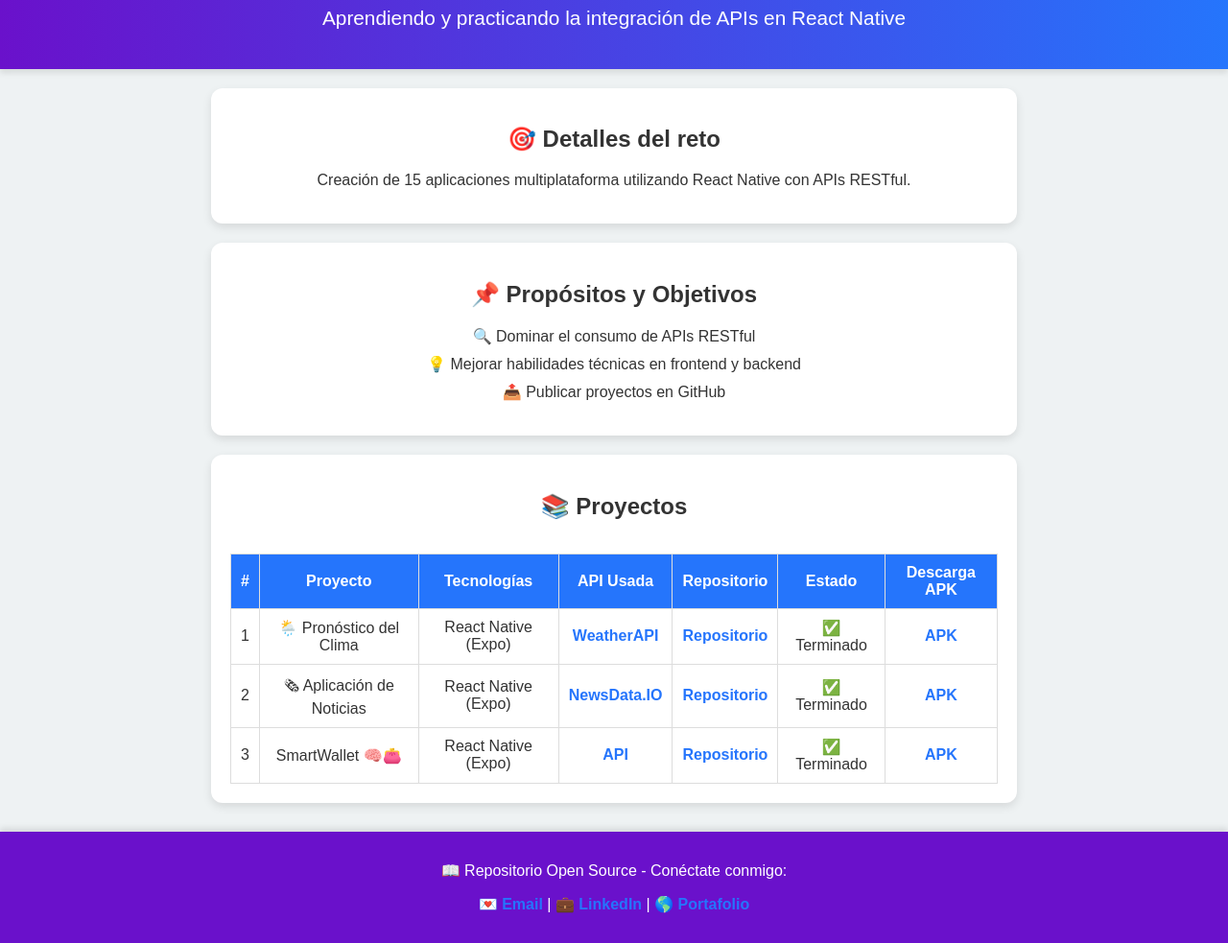
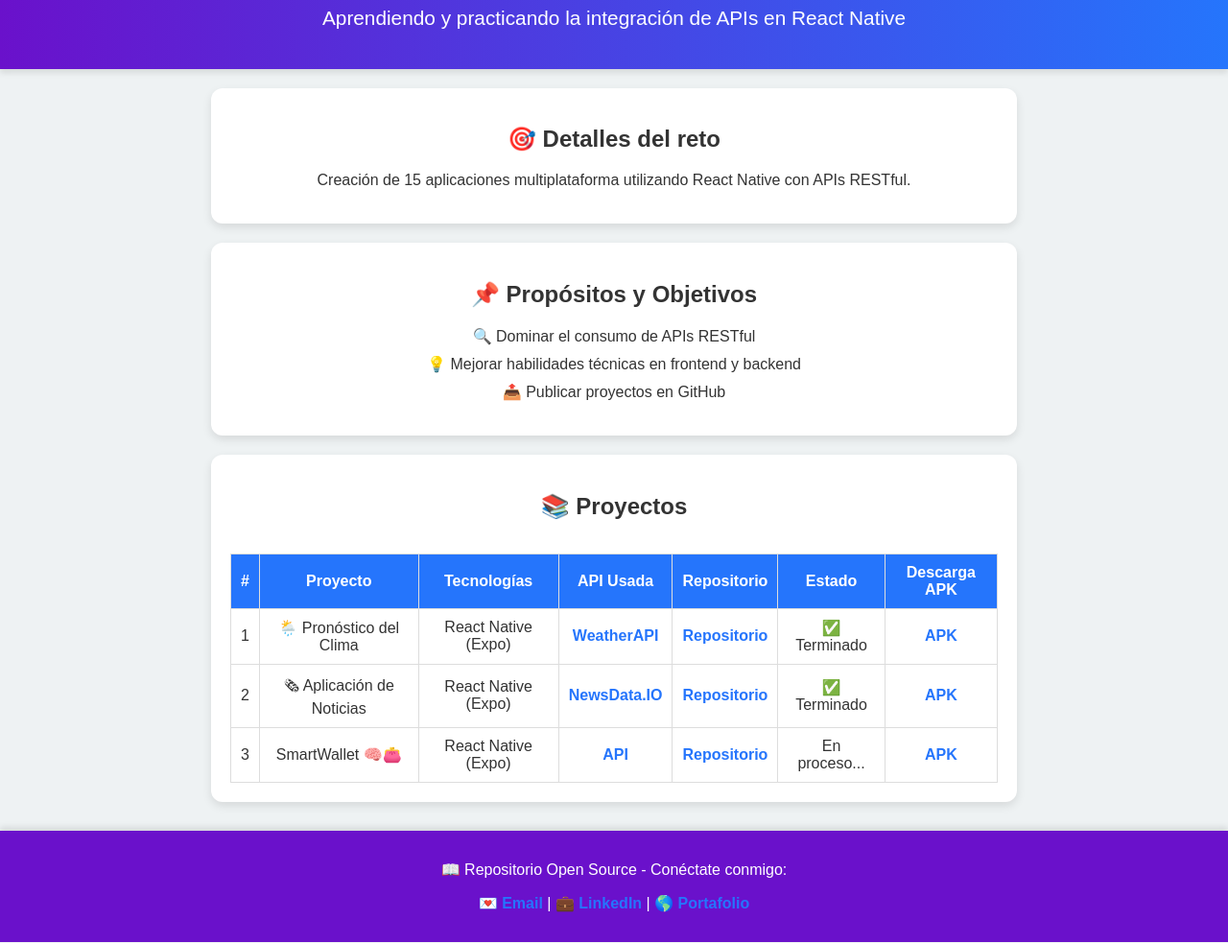
Before and after one commit to felipesanchez-dev/15-Projects-APIs-Challenge, a plain HTML site: page index.html in a window 1280 px wide. Shown: the part 118-1101 px from the top of the page at 96% size. Drawn offline with Linux system fonts and the light colour scheme.

Commit message:
Se corrigio el estado de la app a "En proceso"

```diff
--- a/index.html
+++ b/index.html
@@ -154,7 +154,7 @@
                         <td>React Native (Expo)</td>
                         <td><a href="#" target="_blank">API</a></td>
                         <td><a href="#" target="_blank">Repositorio</a></td>
-                        <td>✅ Terminado</td>
+                        <td>En proceso...</td>
                         <td><a href="#?raw=true" target="_blank">APK</a></td>
                     </tr>
                 </tbody>
```
